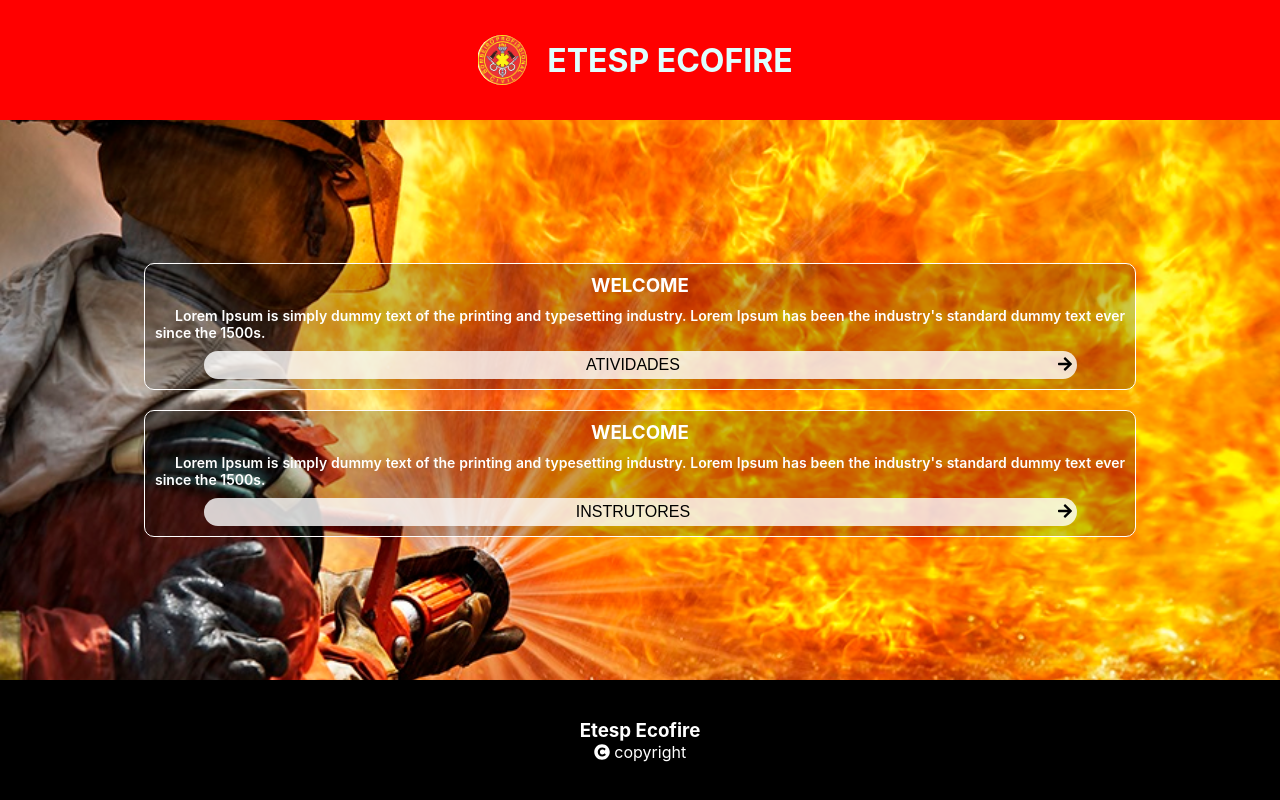
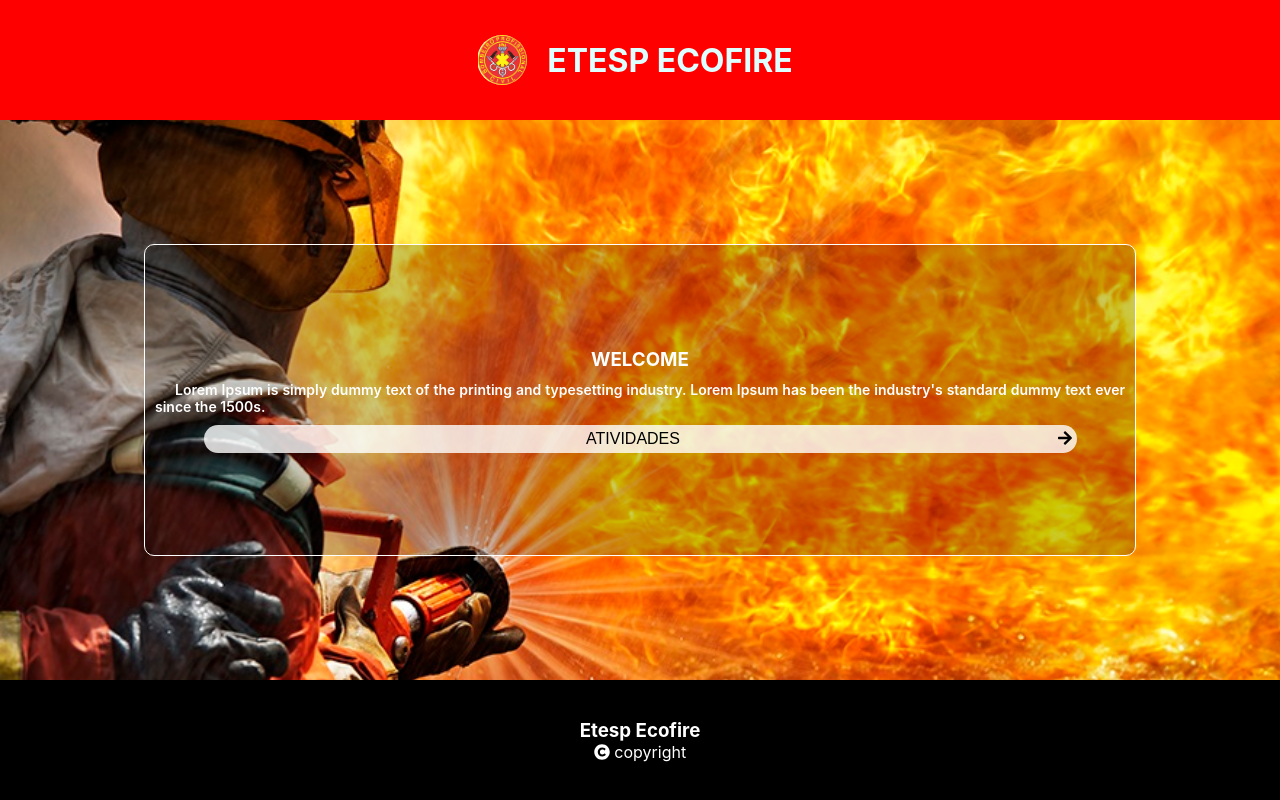
Before and after one commit to khezz/HokahElcabelo, a Next.js app: page / in a window 1280 px wide. Built offline with nearby package versions, Linux system fonts and the light colour scheme.

Commit message:
alter index

```diff
--- a/pages/index.js
+++ b/pages/index.js
@@ -35,19 +35,6 @@ export default function Home() {
             </i>
           </button>
         </div>
-        <div className={Style.divcontent}>
-          <h3>Welcome</h3>
-          <p>Lorem Ipsum is simply dummy text of the printing and typesetting industry.
-            Lorem Ipsum has been the industry's standard dummy text ever since the 1500s.
-          </p>
-          <button>
-            Instrutores
-            <i>
-              <FontAwesomeIcon icon="arrow-right"/>
-            </i>
-          </button>
-        </div>
-
 
       </div>
 
--- a/styles/index.module.css
+++ b/styles/index.module.css
@@ -47,7 +47,7 @@
     justify-content: center;
     align-items: center;
     width: 80%;
-    height: auto;
+    height: 60%;
     padding: 10px;
     margin: 10px auto;
     border: 1.2px solid #fff;
```
